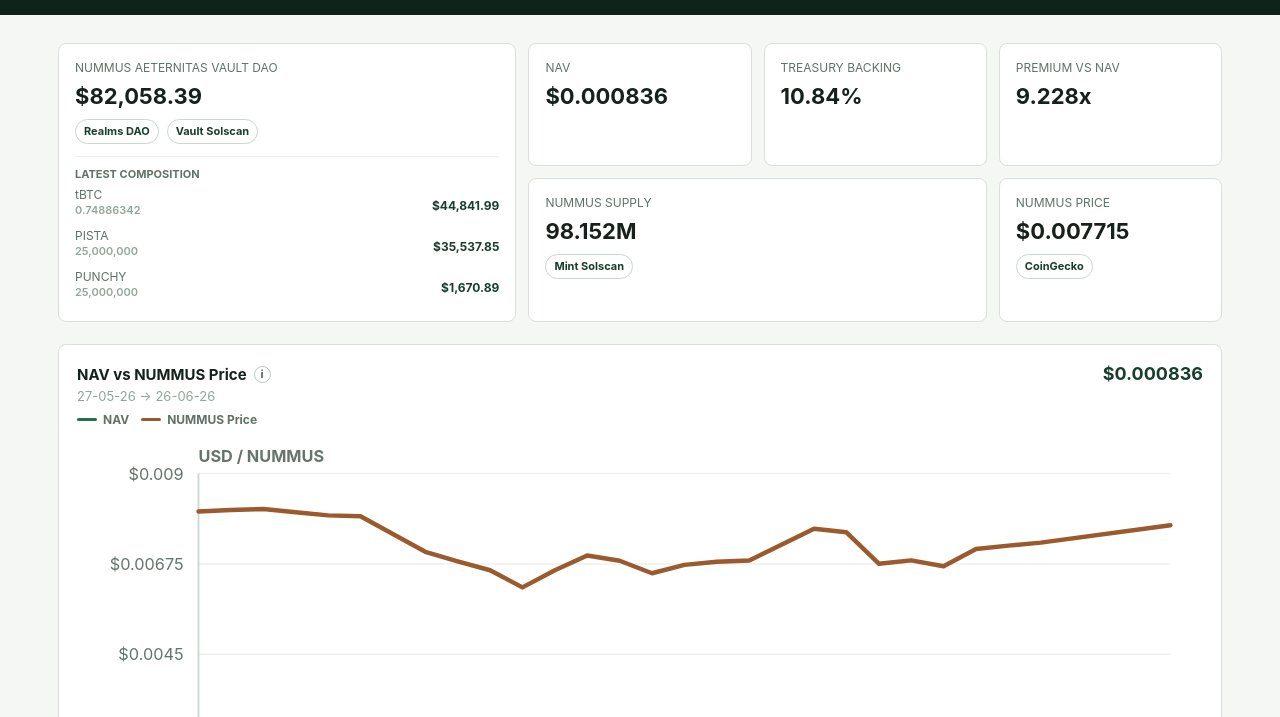
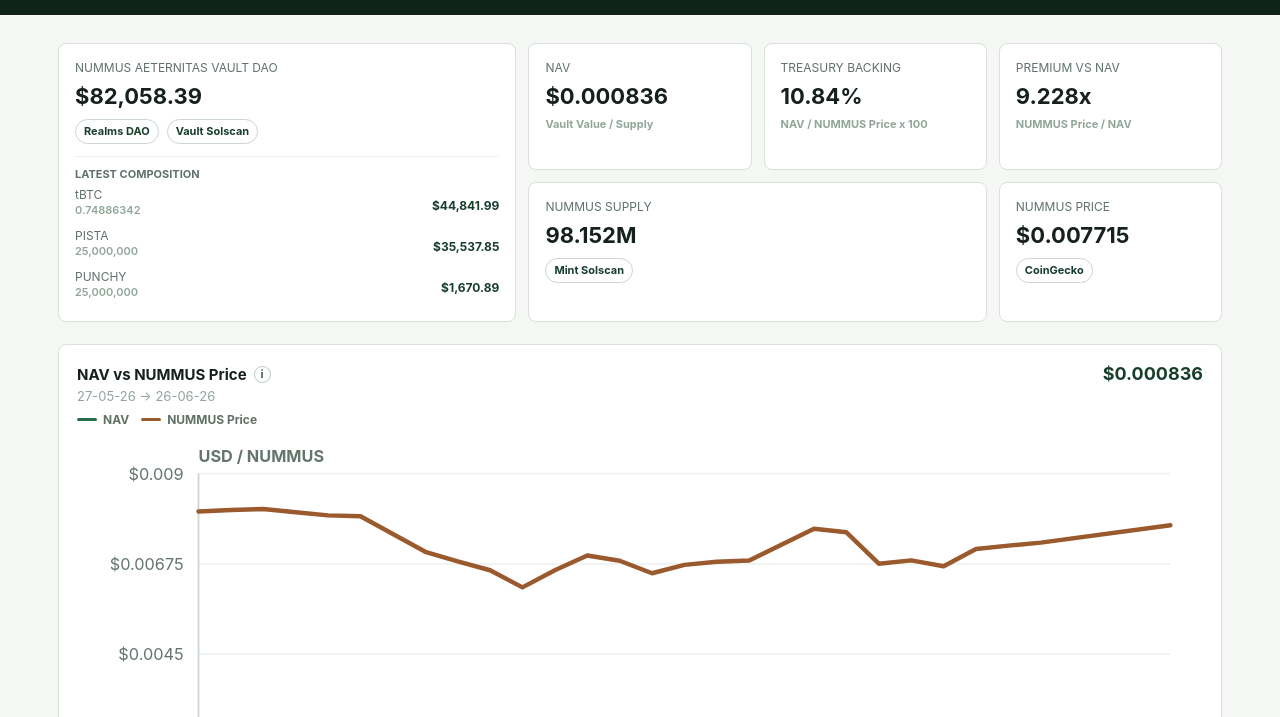
Before and after one commit to Happydao/nummus-nav-dashboard, a website built with Vite: page index.html in a window 1280 px wide. Shown: the part 83-800 px from the top of the page. Built offline with nearby package versions, Linux system fonts and the light colour scheme.

Commit message:
Show KPI formulas

```diff
--- a/src/app/main.ts
+++ b/src/app/main.ts
@@ -53,9 +53,9 @@ async function render(): Promise<void> {
               ["Vault Solscan", VAULT_SOLSCAN_URL]
             ])}${vaultComposition}`
           )}
-          ${kpi("NAV", usd(latest?.nav ?? null))}
-          ${kpi("Treasury Backing", percent(latest?.backing ?? null))}
-          ${kpi("Premium vs NAV", ratio(latest?.premium ?? null))}
+          ${kpi("NAV", usd(latest?.nav ?? null), formula("Vault Value / Supply"))}
+          ${kpi("Treasury Backing", percent(latest?.backing ?? null), formula("NAV / NUMMUS Price x 100"))}
+          ${kpi("Premium vs NAV", ratio(latest?.premium ?? null), formula("NUMMUS Price / NAV"))}
           ${kpi("NUMMUS Supply", numberCompact(latest?.supply ?? null), externalLinks([["Mint Solscan", NUMMUS_MINT_URL]]))}
           ${kpi("NUMMUS Price", usd(latest?.marketPrice ?? null), externalLinks([["CoinGecko", NUMMUS_COINGECKO_URL]]))}
         </section>
@@ -200,6 +200,10 @@ function externalLinks(links: Array<[string, string]>): string {
   `;
 }
 
+function formula(value: string): string {
+  return `<small class="kpi-formula">${escapeHtml(value)}</small>`;
+}
+
 function formatAssetAmount(amount: number | undefined): string {
   if (typeof amount !== "number" || !Number.isFinite(amount)) return "";
   const formatted = new Intl.NumberFormat("en-US", {
--- a/src/app/styles.css
+++ b/src/app/styles.css
@@ -114,6 +114,12 @@ body {
 .kpi > strong {
   font-size: 22px;
   overflow-wrap: anywhere;
+}
+
+.kpi-formula {
+  color: #91a69a;
+  font-size: 11px;
+  font-weight: 700;
 }
 
 .kpi:nth-child(1) {
```
